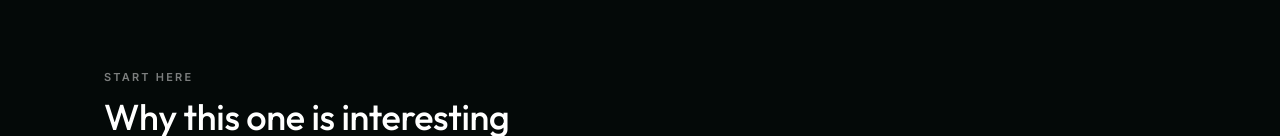
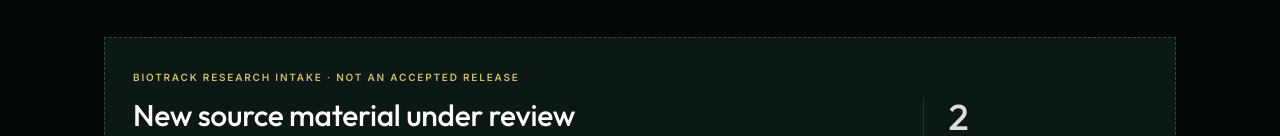
Before and after one commit to wowthisiseasytoremember-stack/endemic-site, a Next.js app: page /prototype/dragon-puffer in a window 1280 px wide. Shown: the part 816-952 px from the top of the page. Built offline with nearby package versions, Linux system fonts and the light colour scheme.

Commit message:
feat(endemic): show Dragon Puffer candidate specimens beside existing exemplar

```diff
--- a/src/app/prototype/dragon-puffer/page.tsx
+++ b/src/app/prototype/dragon-puffer/page.tsx
@@ -2,6 +2,7 @@ import type { Metadata } from "next";
 
 import { RabbitHoleSubjectView } from "@/components/product";
 import { DRAGON_PUFFER_EXEMPLAR } from "@/data/product-proof/dragon-puffer-exemplar";
+import { getResearchCandidate } from "@/data/biotrack/candidateResearch";
 
 export const metadata: Metadata = {
   title: "Dragon Puffer — Endemic Exemplar",
@@ -15,5 +16,5 @@ export const metadata: Metadata = {
 };
 
 export default function DragonPufferPrototypePage() {
-  return <RabbitHoleSubjectView model={DRAGON_PUFFER_EXEMPLAR} />;
+  return <RabbitHoleSubjectView model={DRAGON_PUFFER_EXEMPLAR} researchCandidate={getResearchCandidate("aqua:dragon-puffer")} />;
 }
```
